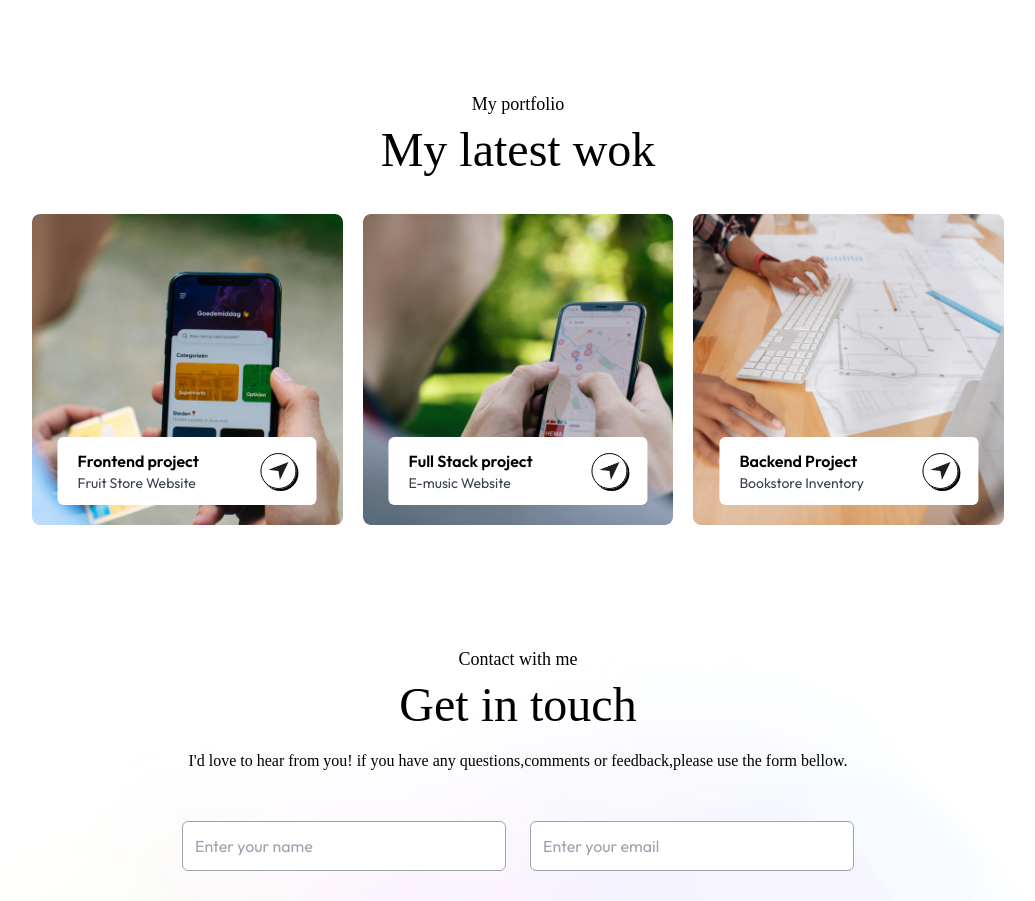
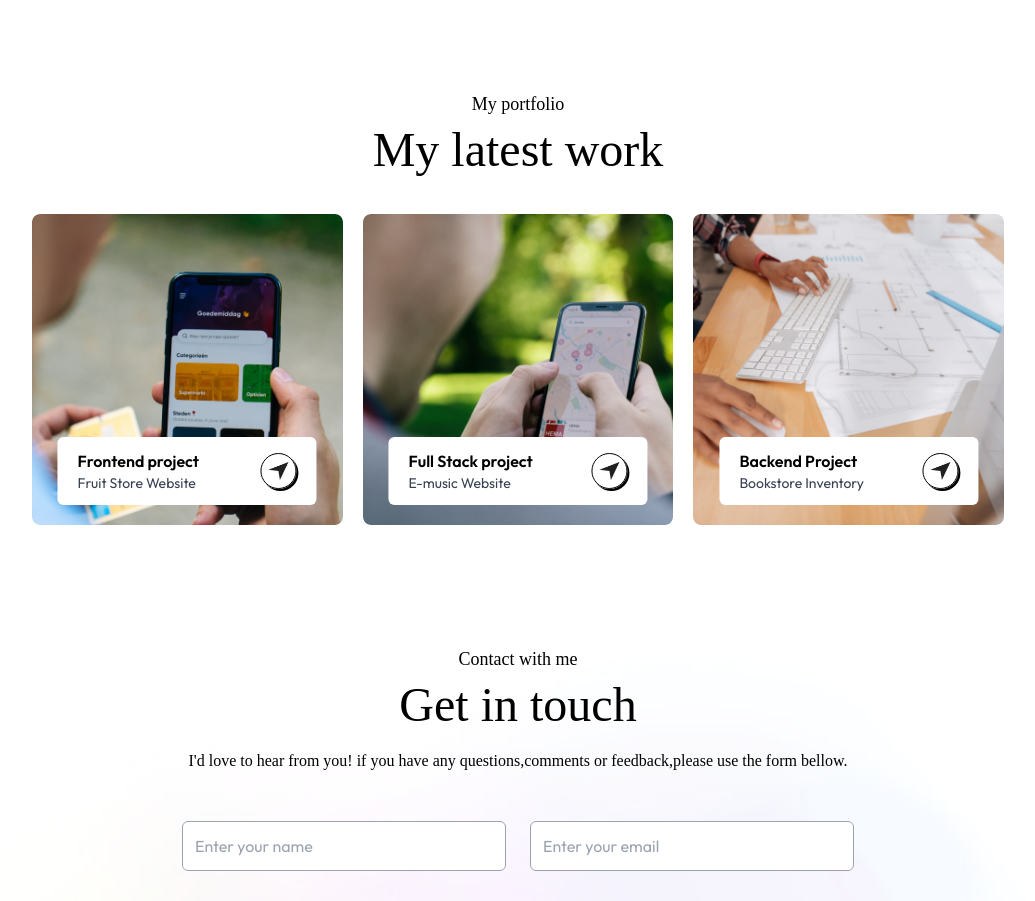
Before and after one commit to Saheli17/my_portfolio, a React (Vite) app: page / in a window 1280 px wide. Shown: the part 1480-2381 px from the top of the page, without its empty margins (122-1157 px from the left). Built offline with nearby package versions, Linux system fonts and the light colour scheme; a web font is replaced by a local one.

Commit message:
Update Work.jsx

```diff
--- a/src/components/Work.jsx
+++ b/src/components/Work.jsx
@@ -17,7 +17,7 @@ const Work = ({ isDarkMode }) => {
         initial={{ opacity: 0, y: -20 }}
         whileInView={{ opacity: 1, y: 0 }}
         transition={{ duration: 0.5, delay: 0.5 }}
-        className="text-center text-5xl font-['Ovo']">My latest wok</motion.h2>
+        className="text-center text-5xl font-['Ovo']">My latest work</motion.h2>
 
       {/* <motion.p
         initial={{ opacity: 0 }}
```
